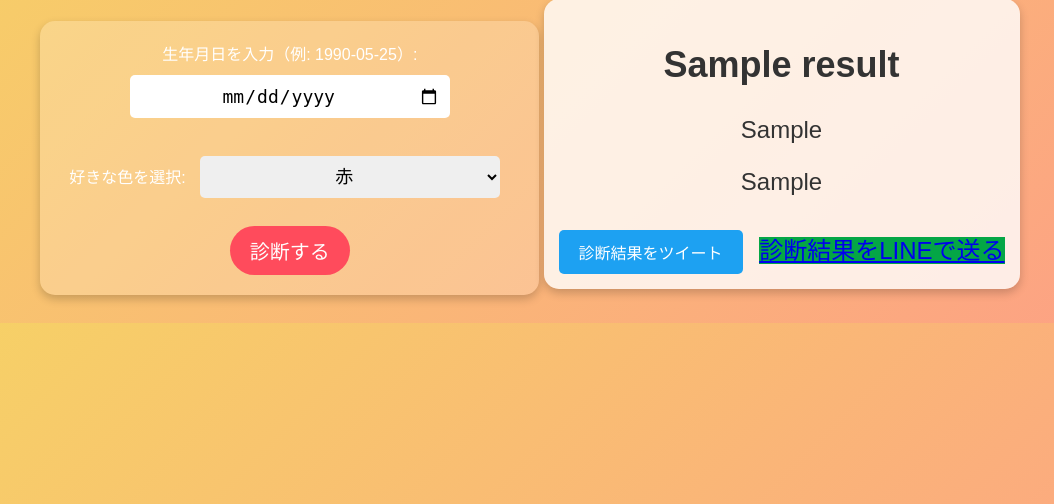
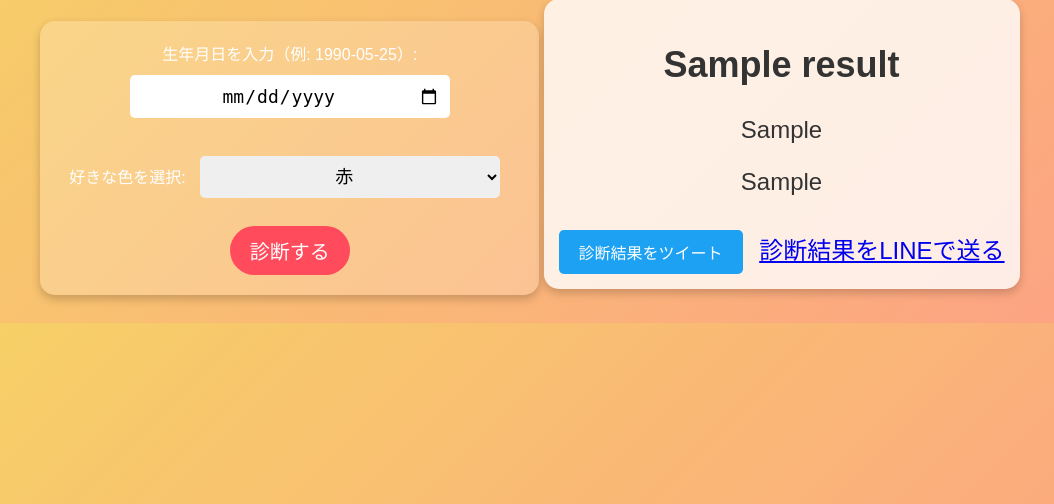
Before and after one commit to WakabayashiKyogo/kaiwai-maker, a Flask app: template templates/index.html in a window 1280 px wide, with the pointer over the restyled element. Shown: the part 136-640 px from the top of the page, without its empty margins (110-1164 px from the left). Run offline with Flask 3, Linux system fonts and the light colour scheme; the template is opened without the code that fills it: most values are stand-ins (such as "Sample title", 1, 10 or a date in 2020).

Commit message:
Update code for SEO, fix HTML structure, etc.

```diff
--- a/static/style.css
+++ b/static/style.css
@@ -82,8 +82,3 @@ button:hover {
 }
 
 /* LINE共有ボタン */
-
-
-.line-button:hover {
-    background-color: #04A646;
-}
```
